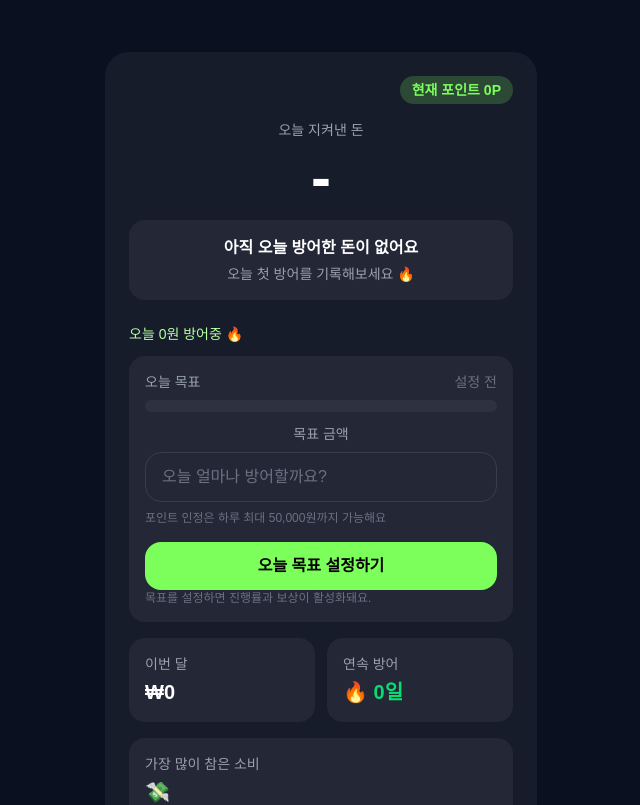
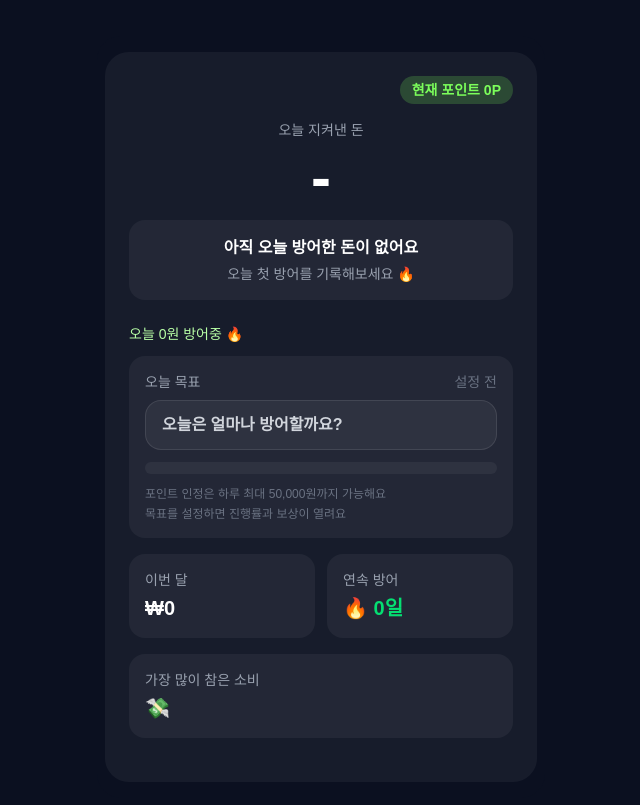
Before and after one commit to koo-2dub/bang-eojoong, a Next.js app: page / in a window 1280 px wide. Shown: the top 805 px of the page, without its empty margins (319-959 px from the left). Built offline with nearby package versions, Linux system fonts and the light colour scheme.

Commit message:
Refine goal setup UX with modal flow

```diff
--- a/src/app/page.tsx
+++ b/src/app/page.tsx
@@ -64,6 +64,8 @@ export default function Home() {
   const [finalRewardPoint, setFinalRewardPoint] = useState(0);
   const [isAdUpgraded, setIsAdUpgraded] = useState(false);
   const [toastMessage, setToastMessage] = useState("");
+  const [isGoalModalOpen, setIsGoalModalOpen] = useState(false);
+  const [goalDraft, setGoalDraft] = useState("");
   const captureRef = useRef<HTMLDivElement>(null);
 
 ;
@@ -148,6 +150,18 @@ export default function Home() {
   };
 
   const deleteRecord = (indexToDelete: number) => setRecords(records.filter((_, index) => index !== indexToDelete));
+  const openGoalModal = () => {
+    setGoalDraft(goal ? Number(goal).toLocaleString() : "");
+    setIsGoalModalOpen(true);
+  };
+
+  const saveGoal = () => {
+    const numericGoal = Number(goalDraft.replace(/,/g, ""));
+    if (!numericGoal || Number.isNaN(numericGoal)) return;
+    setGoal(String(numericGoal));
+    setGoalLocked(true);
+    setIsGoalModalOpen(false);
+  };
 
   const openMilestone = (milestone: Milestone) => {
     const isClaimable = milestone.reached && !milestone.claimed;
@@ -235,6 +249,20 @@ export default function Home() {
         {revealStage === "ad-loading" && <button onClick={() => !isAnimatingReward && setSelectedMilestone(null)} className="w-full mt-3 py-3 rounded-2xl text-gray-400">닫기</button>}
       </div>
     </div>}
+    {isGoalModalOpen && <div className="fixed inset-0 z-50 bg-black/80 backdrop-blur-sm flex items-end sm:items-center justify-center p-4">
+      <div className="w-full max-w-sm rounded-3xl border border-white/15 bg-[#10172e] p-5">
+        <h2 className="text-lg font-bold mb-1">오늘 목표 설정</h2>
+        <p className="text-sm text-gray-400 mb-4">오늘 지키고 싶은 금액을 입력해 주세요.</p>
+        <input type="text" value={goalDraft} onChange={(e) => {
+          const value = e.target.value.replace(/,/g, "");
+          if (!Number.isNaN(Number(value))) setGoalDraft(value ? Number(value).toLocaleString() : "");
+        }} placeholder="예: 30,000" className="w-full bg-transparent border border-white/10 rounded-2xl px-4 py-3 mb-4 outline-none" />
+        <div className="grid grid-cols-2 gap-2">
+          <button onClick={() => setIsGoalModalOpen(false)} className="w-full py-3 rounded-2xl font-semibold bg-white/10 text-white">취소</button>
+          <button onClick={saveGoal} disabled={!Number(goalDraft.replace(/,/g, ""))} className={`w-full py-3 rounded-2xl font-semibold ${Number(goalDraft.replace(/,/g, "")) ? "bg-[#7CFF5B] text-black active:scale-95" : "bg-white/5 text-gray-500"}`}>저장</button>
+        </div>
+      </div>
+    </div>}
 
     <div className="max-w-md mx-auto">
       <div ref={captureRef} className="text-center mb-7 mt-3 bg-[#0B1020] px-2 py-4 rounded-3xl"><div className="bg-white/5 rounded-3xl p-6">
@@ -242,16 +270,18 @@ export default function Home() {
         <div className="mb-6"><p className="text-sm text-gray-400 mb-2">오늘 지켜낸 돈</p><h1 className="text-6xl font-bold mb-3">{hasTodayRecord ? <>₩<CountUp end={todayAmount} duration={0.5} separator="," /></> : "-"}</h1>{!hasTodayRecord && <div className="bg-white/5 rounded-2xl px-4 py-4"><p className="font-semibold mb-1">아직 오늘 방어한 돈이 없어요</p><p className="text-sm text-gray-400">오늘 첫 방어를 기록해보세요 🔥</p></div>}</div>
         <p className="text-sm text-left mb-3 text-[#b8ffa6]">오늘 {todayAmount.toLocaleString()}원 방어중 🔥</p>
         {todayAmount >= DAILY_REWARD_CAP && <p className="text-sm text-left mb-3 text-[#7CFF5B] font-semibold">오늘 방어 한도 달성 🎉</p>}
-        <div className="space-y-4 mb-5"><div className="bg-white/5 rounded-2xl p-4"><div className="flex items-center justify-between mb-2"><p className="text-sm text-gray-400">오늘 목표</p><p className={`text-sm ${goalReady ? "text-green-400" : "text-gray-500"}`}>{goalReady ? `${progress.toFixed(0)}%` : "설정 전"}</p></div><div className={`w-full h-3 rounded-full overflow-hidden mb-3 ${goalReady ? "bg-white/10" : "bg-white/5"}`}><div className={`h-full transition-all ${goalReady ? "bg-[#7CFF5B]" : "bg-white/20"}`} style={{ width: `${progress}%` }} /></div>
+        <div className="space-y-4 mb-5"><div className="bg-white/5 rounded-2xl p-4"><div className="flex items-center justify-between mb-2"><p className="text-sm text-gray-400">오늘 목표</p><p className={`text-sm ${goalReady ? "text-green-400" : "text-gray-500"}`}>{goalReady ? `${progress.toFixed(0)}%` : "설정 전"}</p></div><button onClick={openGoalModal} className="w-full text-left bg-white/5 border border-white/10 rounded-2xl px-4 py-3 mb-3 transition active:scale-[0.99]"><p className={`font-semibold ${goalReady ? "text-white" : "text-gray-300"}`}>{goalReady ? `오늘 목표 ₩${parsedGoal.toLocaleString()}` : "오늘은 얼마나 방어할까요?"}</p></button><div className={`w-full h-3 rounded-full overflow-hidden mb-3 ${goalReady ? "bg-white/10" : "bg-white/5"}`}><div className={`h-full transition-all ${goalReady ? "bg-[#7CFF5B]" : "bg-white/20"}`} style={{ width: `${progress}%` }} /></div>
 
         {goalReady && <div className="mb-4"><div className="milestone-scroll flex gap-2 overflow-x-auto pb-2 pr-1 snap-x snap-mandatory">{milestones.map((m) => {
           const shortStatus = m.claimed ? "완료" : m.reached ? "열림" : "잠김";
           return <button key={m.key} onClick={() => openMilestone(m)} className={`min-w-[78px] snap-start flex-shrink-0 rounded-2xl border px-3 py-3 text-left transition ${m.claimed ? "border-emerald-300/40 bg-emerald-400/10" : m.reached ? "border-[#7CFF5B]/50 bg-[#7CFF5B]/10 shadow-[0_0_20px_rgba(124,255,91,0.3)] animate-pulse" : "border-white/10 bg-white/5 opacity-55"}`} aria-label={`${m.percent}% milestone`}><div className="flex items-center justify-between"><span className={`text-lg leading-none ${m.reached && !m.claimed ? "drop-shadow-[0_0_10px_rgba(124,255,91,0.8)]" : ""}`}>{m.claimed ? "✅" : "🎁"}</span><span className={`text-[11px] font-semibold ${m.reached ? "text-gray-200" : "text-gray-500"}`}>{m.percent}%</span></div><span className={`mt-2 block text-[11px] font-medium ${m.claimed ? "text-emerald-200" : m.reached ? "text-[#b8ffa6]" : "text-gray-500"}`}>{shortStatus}</span></button>;
         })}</div></div>}
 
-        <div className="mt-3"><label className="text-sm text-gray-400 block mb-2">목표 금액</label><div className="flex items-center border border-white/10 rounded-2xl px-4 py-3"><input type="text" value={goal ? Number(goal).toLocaleString() : ""} onChange={(e) => { const value = e.target.value.replace(/,/g, ""); if (!isNaN(Number(value))) setGoal(value); }} disabled={goalLocked} placeholder="오늘 얼마나 방어할까요?" className="w-full bg-transparent outline-none text-white placeholder:text-gray-500 disabled:text-gray-400" /></div><p className="text-xs text-gray-500 text-left mt-2">포인트 인정은 하루 최대 50,000원까지 가능해요</p><button onClick={() => setGoalLocked(true)} disabled={goalLocked || !hasValidGoal} className={`w-full mt-4 py-3 rounded-2xl font-semibold ${goalLocked ? "bg-white/5 text-gray-500" : "bg-[#7CFF5B] text-black active:scale-95"}`}>{goalLocked ? "오늘 목표 설정 완료" : "오늘 목표 설정하기"}</button></div>
         {goalReady && goalAchieved && <div className="bg-[#7CFF5B] text-black rounded-2xl p-5 mt-4"><p className="text-2xl font-bold mb-1">🎉 목표 달성!</p><p>{goalMessage}</p></div>}
-        {!goalReady && <p className="text-xs text-gray-500 text-left">목표를 설정하면 진행률과 보상이 활성화돼요.</p>}
+        <div className="mt-3 space-y-1 text-left text-xs text-gray-500">
+          <p>포인트 인정은 하루 최대 50,000원까지 가능해요</p>
+          <p>목표를 설정하면 진행률과 보상이 열려요</p>
+        </div>
         </div>
         <div className="grid grid-cols-2 gap-3"><div className="bg-white/5 rounded-2xl p-4 text-left"><p className="text-sm text-gray-400 mb-1">이번 달</p><p className="text-xl font-bold">₩{totalAmount.toLocaleString()}</p></div><div className="bg-white/5 rounded-2xl p-4 text-left"><p className="text-sm text-gray-400 mb-1">연속 방어</p><p className="text-xl font-bold text-green-400">🔥 {streak}일</p></div></div>
         <div className="bg-white/5 rounded-2xl p-4 text-left"><p className="text-sm text-gray-400 mb-1">가장 많이 참은 소비</p><p className="text-xl font-bold">{topCategory}</p></div>
```
